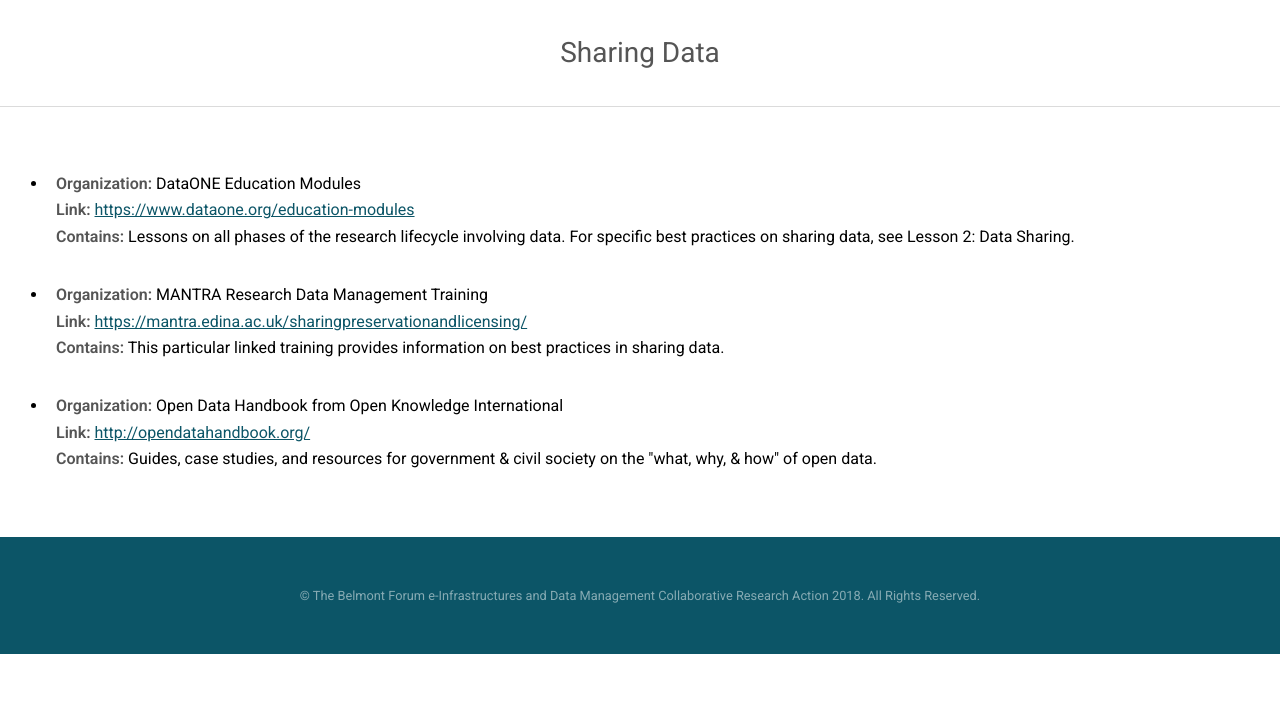
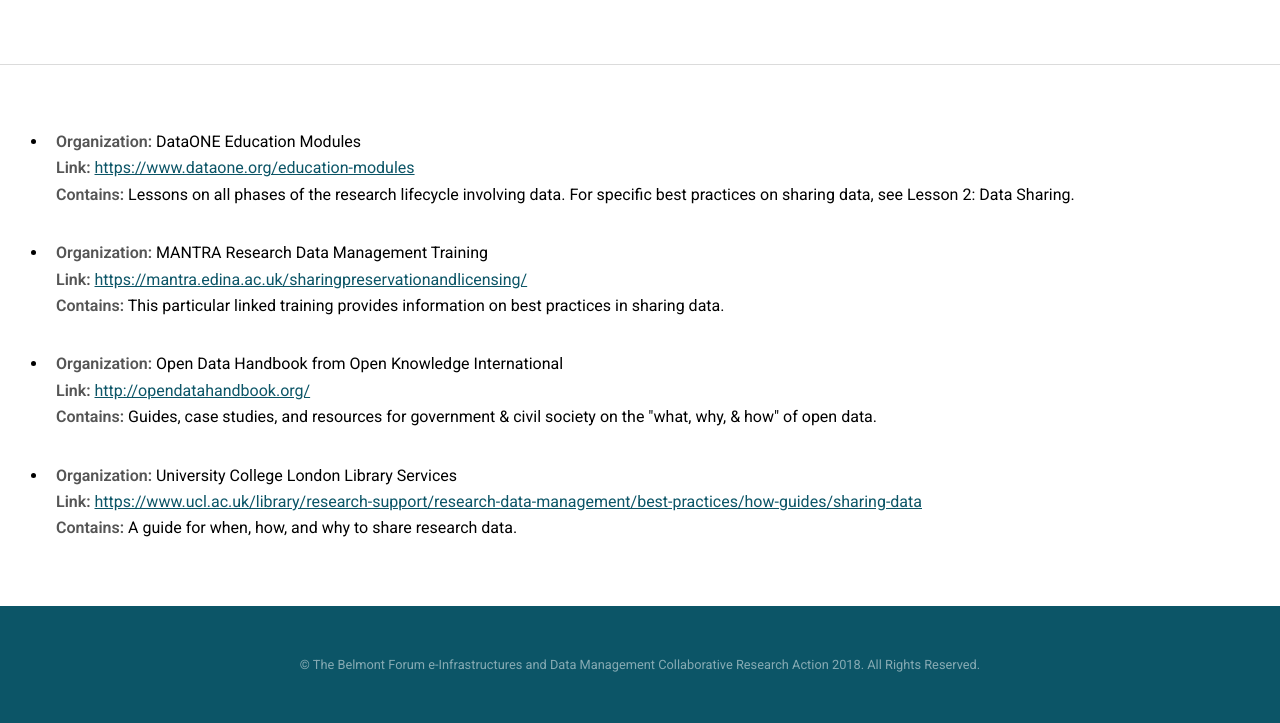
Before and after one commit to bfe-inf/toolkit, a Jekyll site: the page built from bp&s-sharing.html, in a window 1280 px wide. Shown: the part 338-1061 px from the top of the page. Built offline with Jekyll 4.4.1, drawn with Linux system fonts in a browser that asks for light colours; before the commit the page ends 992 px from its top, so only the background shows below that.

Commit message:
Update bp&s-sharing.html

```diff
--- a/bp&s-sharing.html
+++ b/bp&s-sharing.html
@@ -48,7 +48,7 @@
 			<section id="main" class="wrapper" style="padding-bottom: 0px;">
 				<div class="inner">
 					<header class="align-center">
-						<h3>Sharing Data</h3>
+						<h3Many funding agencies require data from sponsored projects to be shareable and accessible by those within and beyond the academic community. However, there are several factors to consider when sharing data, such as security, legal/ethical/commercial constraints, and discoverability. The resources below provide support in best practices for sharing data:</h3>
 					</header>
 			</section>
 			<hr>
@@ -69,6 +69,11 @@
 						<li><strong>Organization:</strong> Open Data Handbook from Open Knowledge International<br/>
              	   				<strong>Link:</strong> <a href="http://opendatahandbook.org/" target="_blank">http://opendatahandbook.org/</a><br/>
 		   				<strong>Contains:</strong> Guides, case studies, and resources for government & civil society on the "what, why, & how" of open data. </li>
+					</ul>
+					<ul>
+						<li><strong>Organization:</strong> University College London Library Services<br/>
+             	   				<strong>Link:</strong> <a href="https://www.ucl.ac.uk/library/research-support/research-data-management/best-practices/how-guides/sharing-data" target="_blank">https://www.ucl.ac.uk/library/research-support/research-data-management/best-practices/how-guides/sharing-data</a><br/>
+		   				<strong>Contains:</strong> A guide for when, how, and why to share research data. </li>
 					</ul>
      				 </div>
 	  		</section>
```
